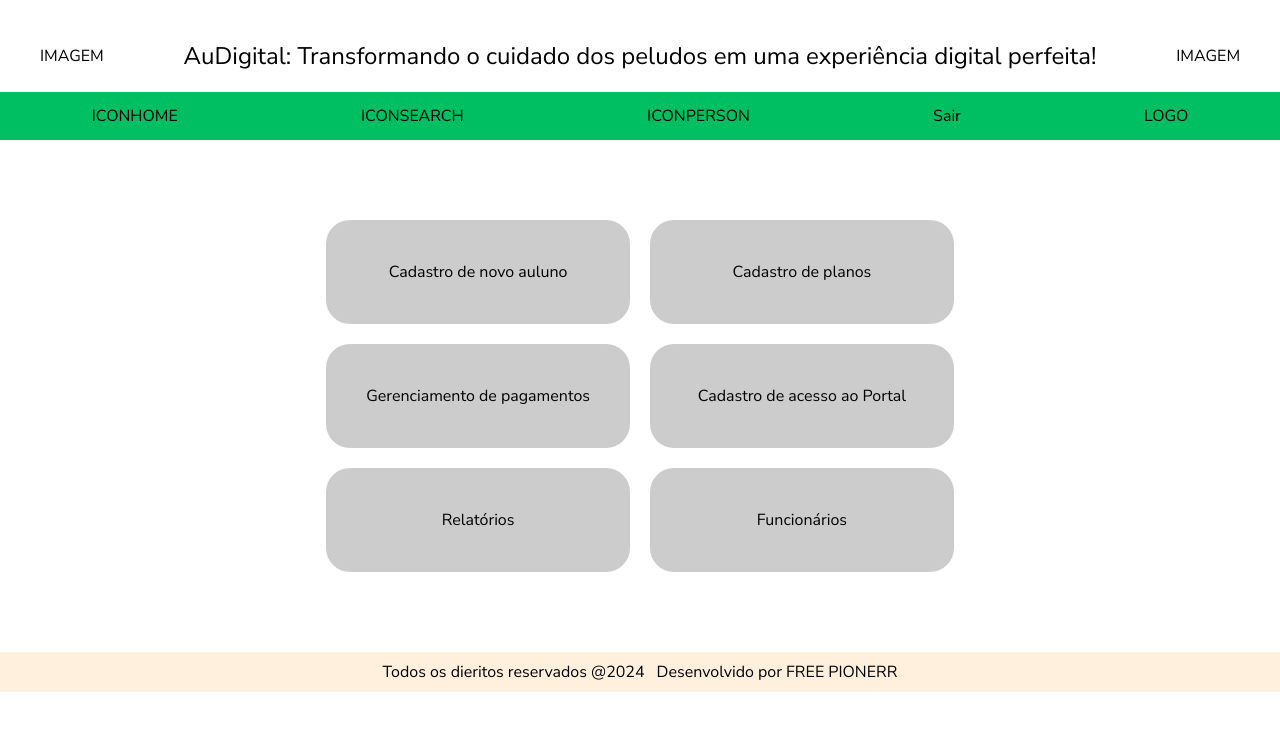
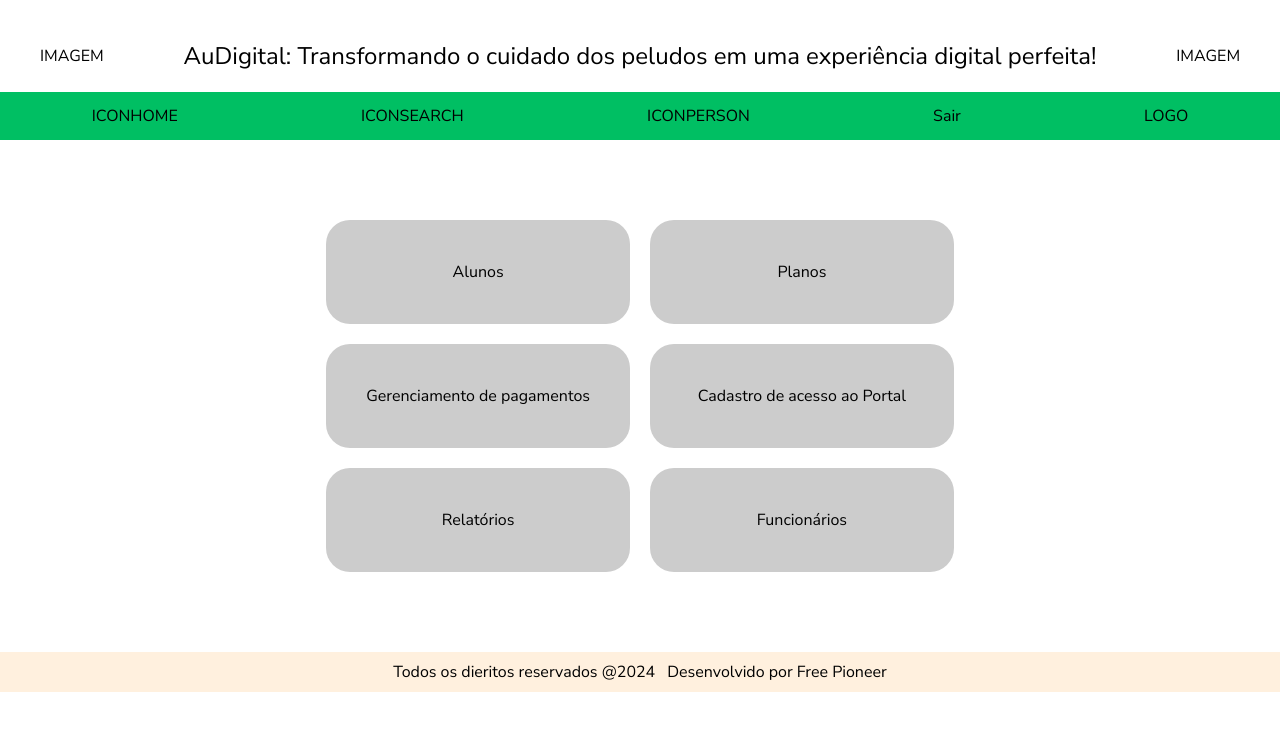
Before and after one commit to RicardoGarcia90/auDigital, a React (Vite) app in the folder frontend/: page /auDigital/home in a window 1280 px wide. Shown: the top 730 px of the page. Built offline with nearby package versions, Linux system fonts and the light colour scheme.

Commit message:
fix: alterações de textos

```diff
--- a/frontend/src/components/layout/Footer.jsx
+++ b/frontend/src/components/layout/Footer.jsx
@@ -5,7 +5,7 @@ const Footer = () => {
     <>
       <div className="bg-bgFooter w-full flex justify-center gap-3 py-2">
         <p>Todos os dieritos reservados @2024</p>
-        <p>Desenvolvido por FREE PIONERR</p>
+        <p>Desenvolvido por Free Pioneer</p>
       </div>
     </>
   );
--- a/frontend/src/pages/Home/MainContent.jsx
+++ b/frontend/src/pages/Home/MainContent.jsx
@@ -6,10 +6,10 @@ const MainContent = () => {
       <div className="flex justify-center items-center py-20">
         <div className="grid grid-cols-2 gap-5">
           <span className="bg-bgCard hover:bg-bgCardHover hover:cursor-pointer p-10 rounded-3xl text-center">
-            Cadastro de novo auluno
+            Alunos
           </span>
           <span className="bg-bgCard hover:bg-bgCardHover hover:cursor-pointer p-10 rounded-3xl text-center">
-            Cadastro de planos
+            Planos
           </span>
           <span className="bg-bgCard hover:bg-bgCardHover hover:cursor-pointer p-10 rounded-3xl text-center">
             Gerenciamento de pagamentos
```
Also changed, not shown: 1 other file (tests, documents, lock files or other folders).
